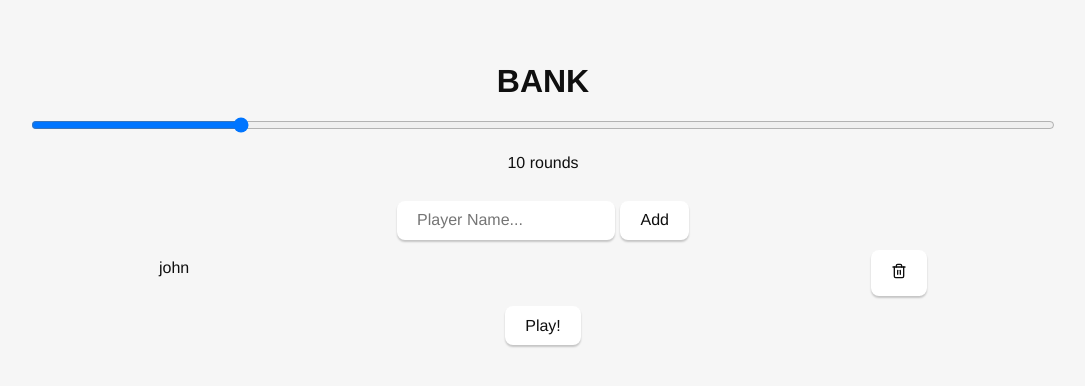
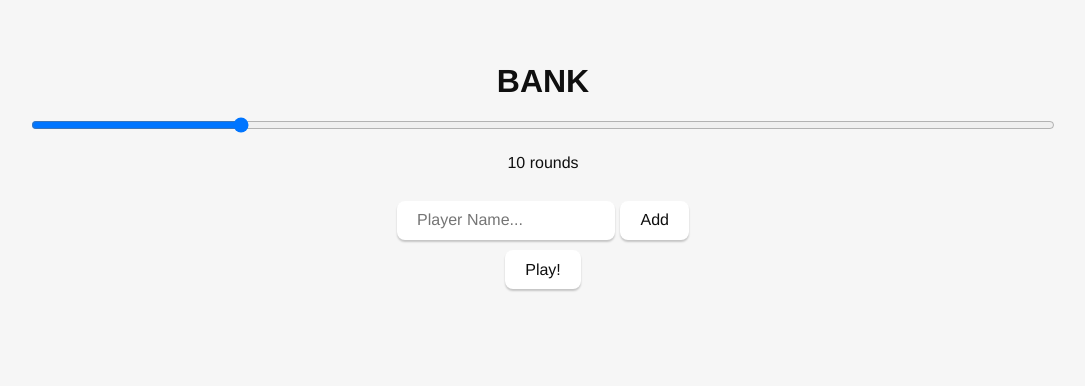
Before and after one commit to StormLight14/bank-game, a SvelteKit app: page / in a window 1280 px wide. Shown: the top 386 px of the page, without its empty margins (97-1182 px from the left). Built offline with nearby package versions, Linux system fonts and the light colour scheme.

Commit message:
get rid of john, smh

```diff
--- a/src/routes/+page.svelte
+++ b/src/routes/+page.svelte
@@ -6,7 +6,7 @@
   let page = $state("home");
   let rounds = $state(10);
   let playerName = $state("");
-  let players: String[] = $state(["john"]);
+  let players: String[] = $state([]);
 
   function onPlay() {
     if (players.length >= 2) {
```
